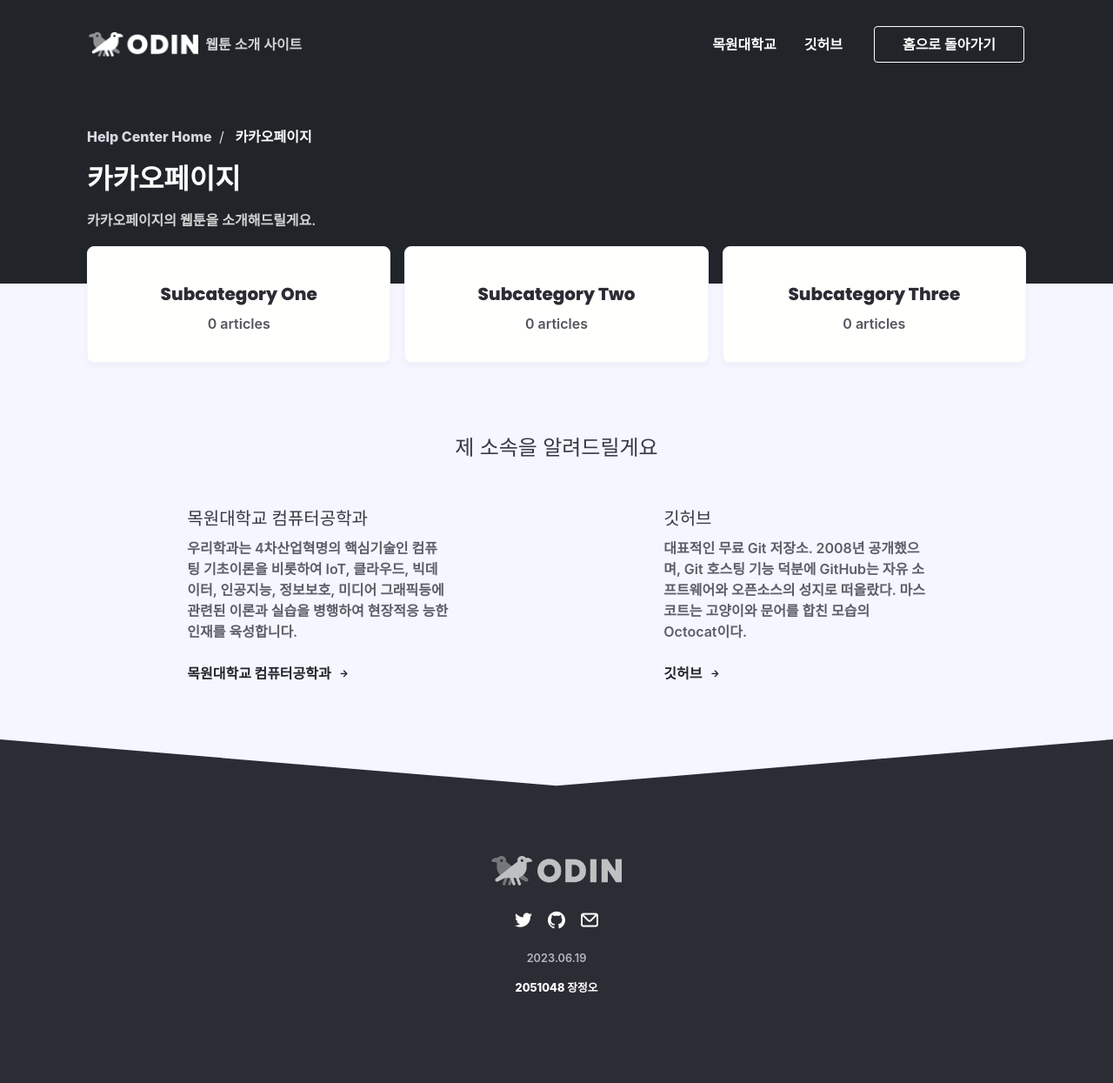
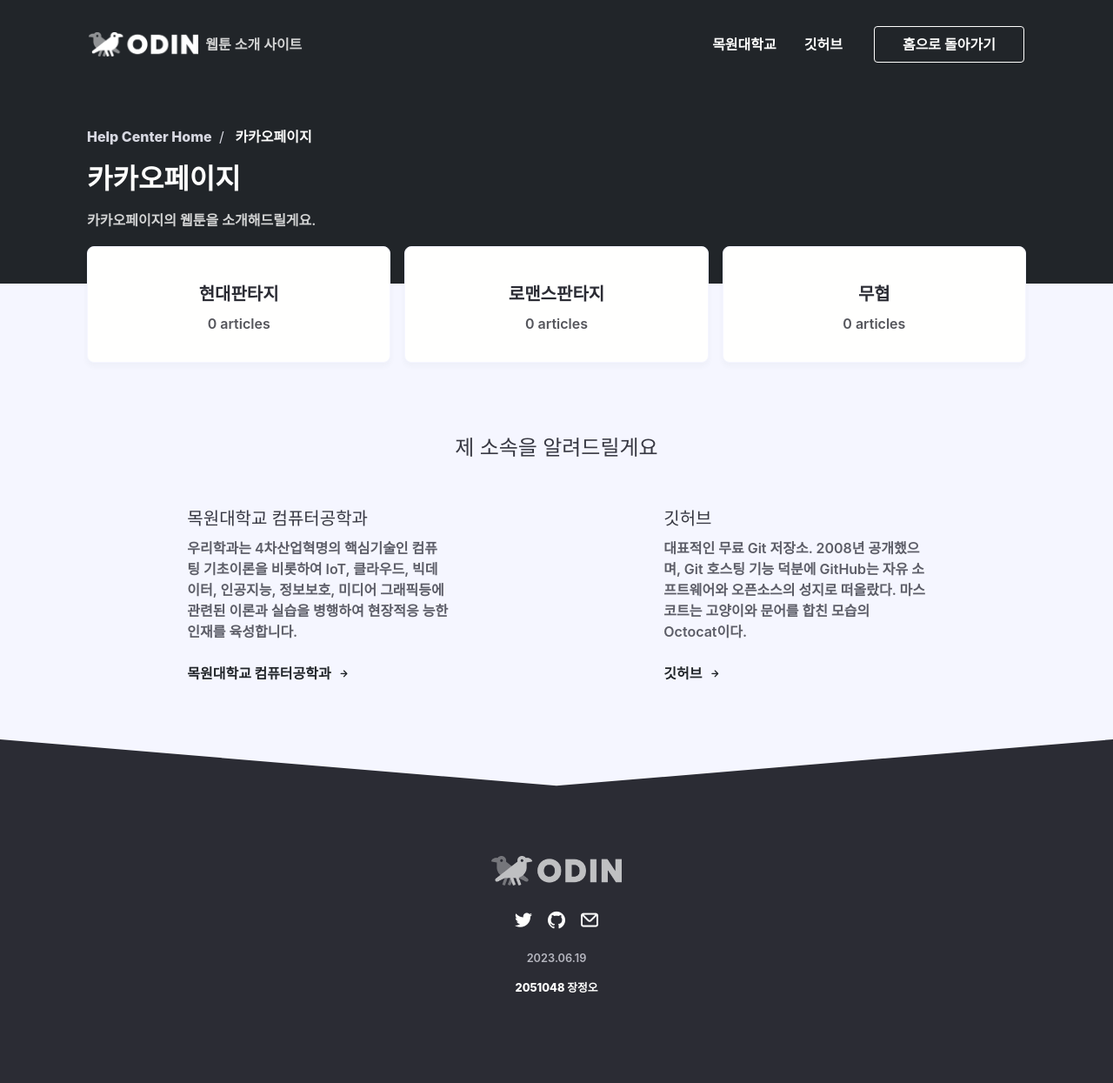
Before and after one commit to martin-yeo/k1163, a Jekyll site: the page built from using-subcategories.html, in a window 1280 px wide. Shown: the whole page at 87% size. Built offline with Jekyll 4.4.1, drawn with Linux system fonts in a browser that asks for light colours; nearby versions of some CDN libraries; some web fonts are replaced; comment, search, counter and statistics services are not loaded.

Commit message:
카테고리 첫 번째 중간 완료

```diff
--- a/_data/subcategory_list.yml
+++ b/_data/subcategory_list.yml
@@ -2,17 +2,17 @@
 
 
 subcategory-one:
-  name: Subcategory One
+  name: 현대판타지
   parent-category: using-subcategories
   parent-category-name: Using Subcategories
   description: This is your first subcategory!
 subcategory-two:
-  name: Subcategory Two
+  name: 로맨스판타지
   parent-category: using-subcategories
   parent-category-name: Using Subcategories
   description: This is your second subcategory!
 subcategory-three:
-  name: Subcategory Three
+  name: 무협
   parent-category: using-subcategories
   parent-category-name: Using Subcategories
   description: This is your third subcategory!
```
